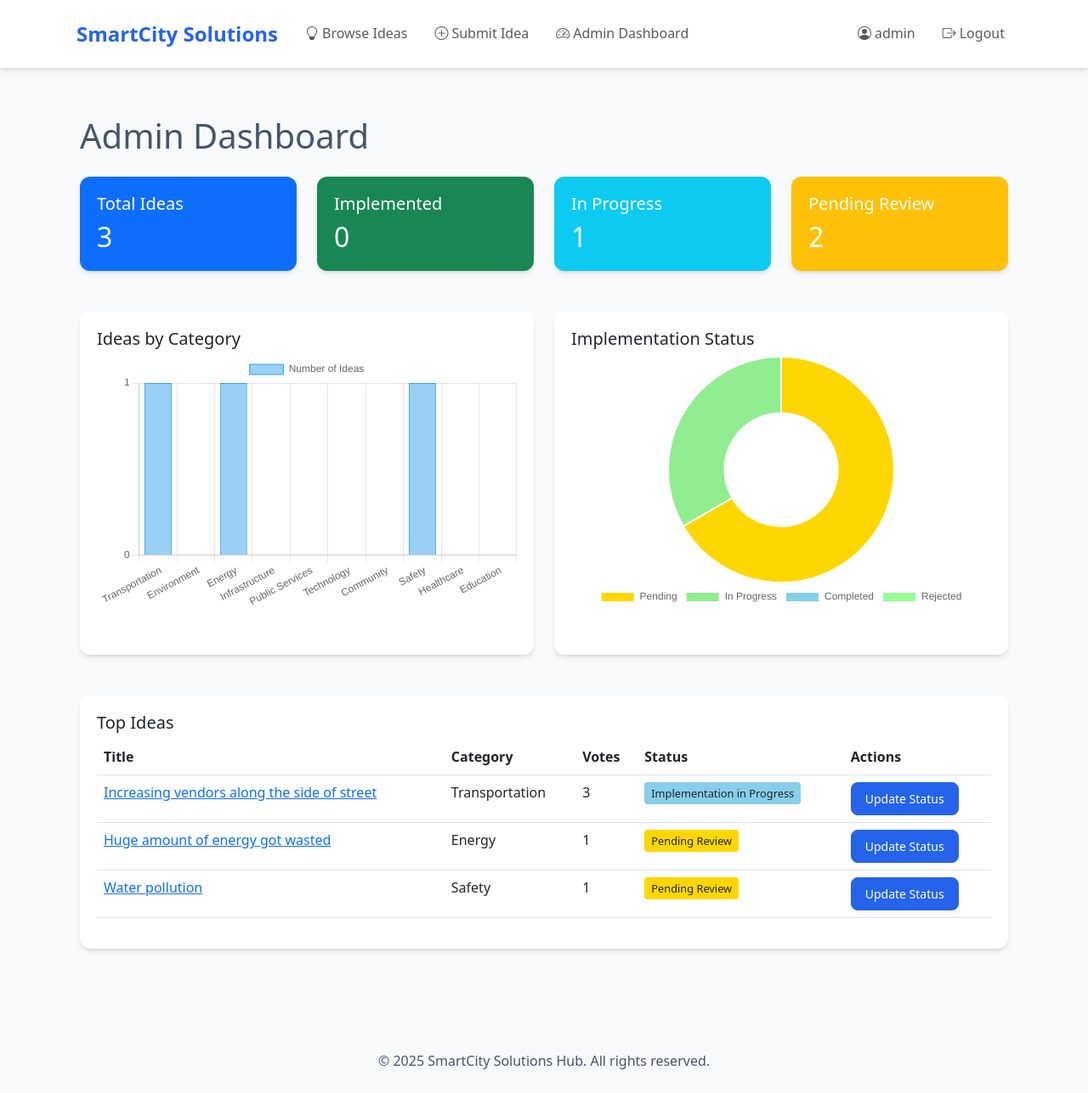
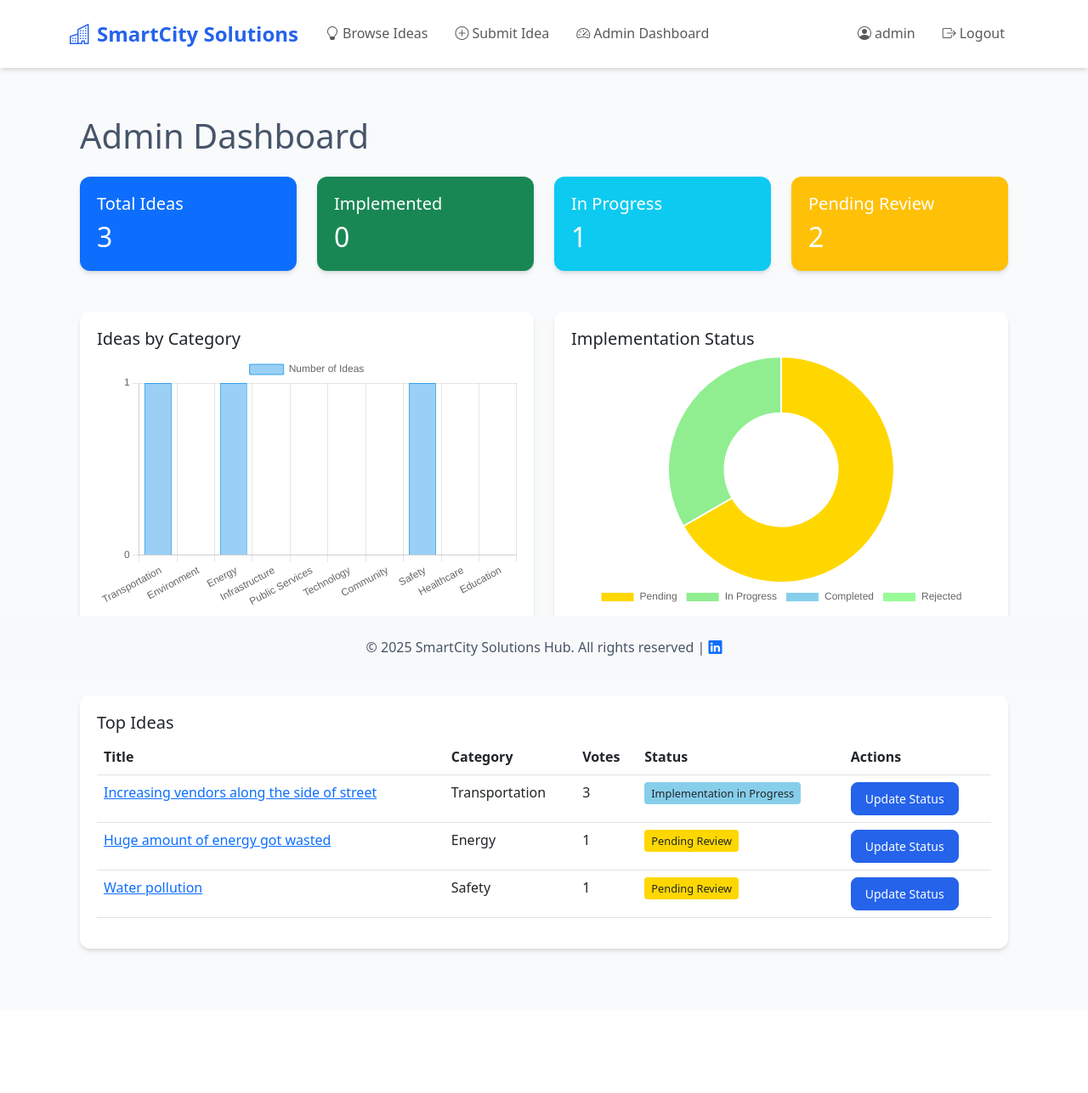
Before and after one commit to sharadcbs6/smartcity, a Django app: page /dashboard/ in a window 1280 px wide. Shown: the whole page at 85% size. After the commit the page ends 1122 px from the top, so only its background shows below. Run offline with Django 4.2, Linux system fonts and the light colour scheme; a user stored in the database is signed in; data comes from the database, SQL or seed files in the repository; some libraries are stand-ins or nearby versions.

Commit message:
worked on improving base template

```diff
--- a/solutions/templates/solutions/base.html
+++ b/solutions/templates/solutions/base.html
@@ -6,6 +6,9 @@
     <title>SmartCity Solutions Hub</title>
     <link href="https://cdn.jsdelivr.net/npm/bootstrap@5.3.0/dist/css/bootstrap.min.css" rel="stylesheet">
     <link rel="stylesheet" href="https://cdn.jsdelivr.net/npm/bootstrap-icons@1.7.2/font/bootstrap-icons.css">
+    <link href="https://fonts.googleapis.com/css2?family=Inter:wght@300;400;500;600;700&display=swap" rel="stylesheet">
+
+    <link rel="stylesheet" href="https://cdn.jsdelivr.net/npm/bootstrap-icons@1.11.1/font/bootstrap-icons.css">
     <link rel="stylesheet" href="https://unpkg.com/leaflet@1.9.4/dist/leaflet.css" />
     <link href="https://cdn.jsdelivr.net/npm/bootstrap-icons@1.7.2/font/bootstrap-icons.css" rel="stylesheet">
     {% block extra_css %}{% endblock %}
@@ -145,6 +148,12 @@
         .text-muted {
             color: #64748b !important;
         }
+        footer{
+            position: absolute;
+            bottom: 0px;
+            width: 100%;
+
+        }
     </style>
 </head>
 <body>
@@ -211,9 +220,9 @@
         {% endblock %}
     </div>
 
-    <footer class="bg-light py-4 mt-5">
+    <footer class="bg-light py-4 mt-5 text-center">
         <div class="container text-center">
-            <p class="mb-0">&copy; 2025 SmartCity Solutions Hub. All rights reserved.</p>
+            <p class="mb-0">&copy; 2025 SmartCity Solutions Hub. All rights reserved | <a href="https://www.linkedin.com/in/sharad-yadav-6717a6220/"><i class="bi bi-linkedin"></i></a></p>
         </div>
     </footer>
 
```
